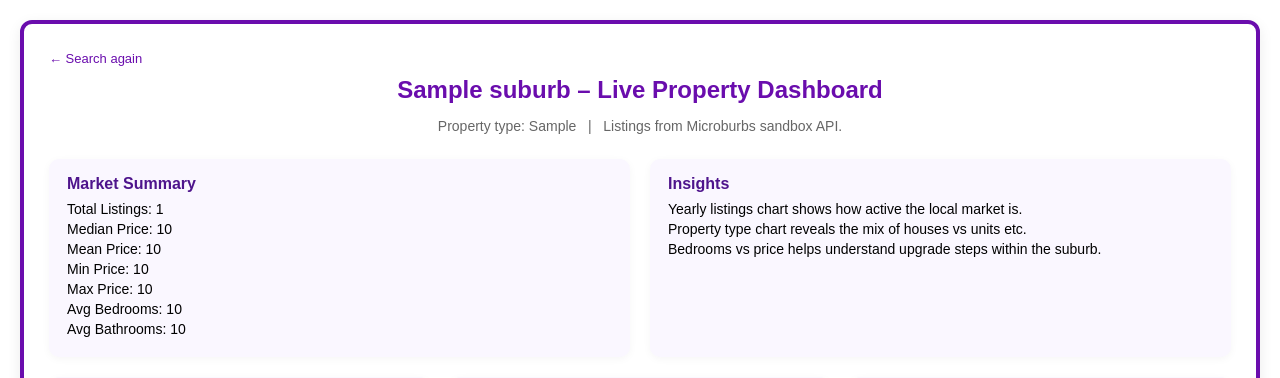
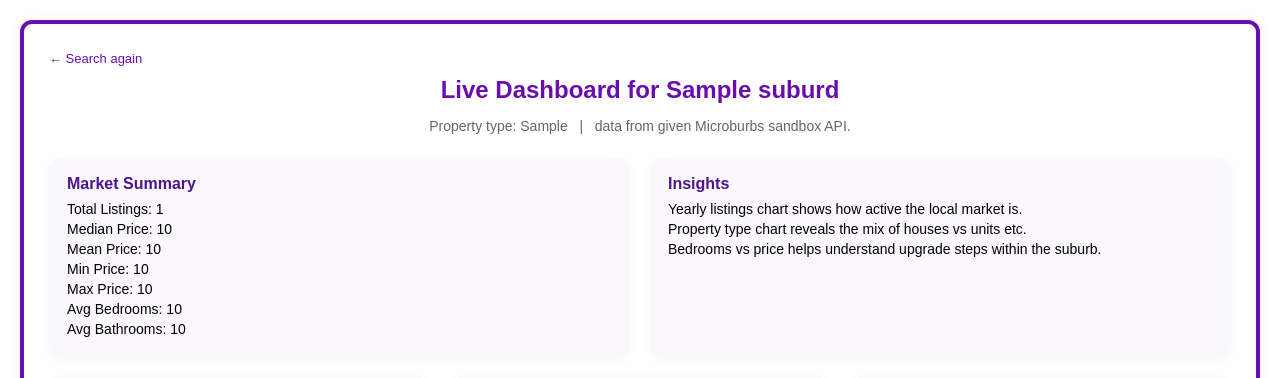
Before and after one commit to Srijani-coder/Microburb_Live_Analyzer, a Flask app: template templates/dashboard.html in a window 1280 px wide. Shown: the top 378 px of the page. Run offline with Flask 3, Linux system fonts and the light colour scheme; the template is opened without the code that fills it: most values are stand-ins (such as "Sample title", 1, 10 or a date in 2020).

Commit message:
Update dashboard.html

```diff
--- a/templates/dashboard.html
+++ b/templates/dashboard.html
@@ -115,10 +115,10 @@
 
     <a class="back-link" href="/">← Search again</a>
 
-    <h2>{{ suburb }} – Live Property Dashboard</h2>
+    <h2>Live Dashboard for {{ suburd }}</h2>
     <p class="subtitle">
         Property type: {{ prop_type }} &nbsp; | &nbsp;
-        Listings from Microburbs sandbox API.
+        data from given Microburbs sandbox API.
     </p>
 
     <!-- Summary cards -->
```
